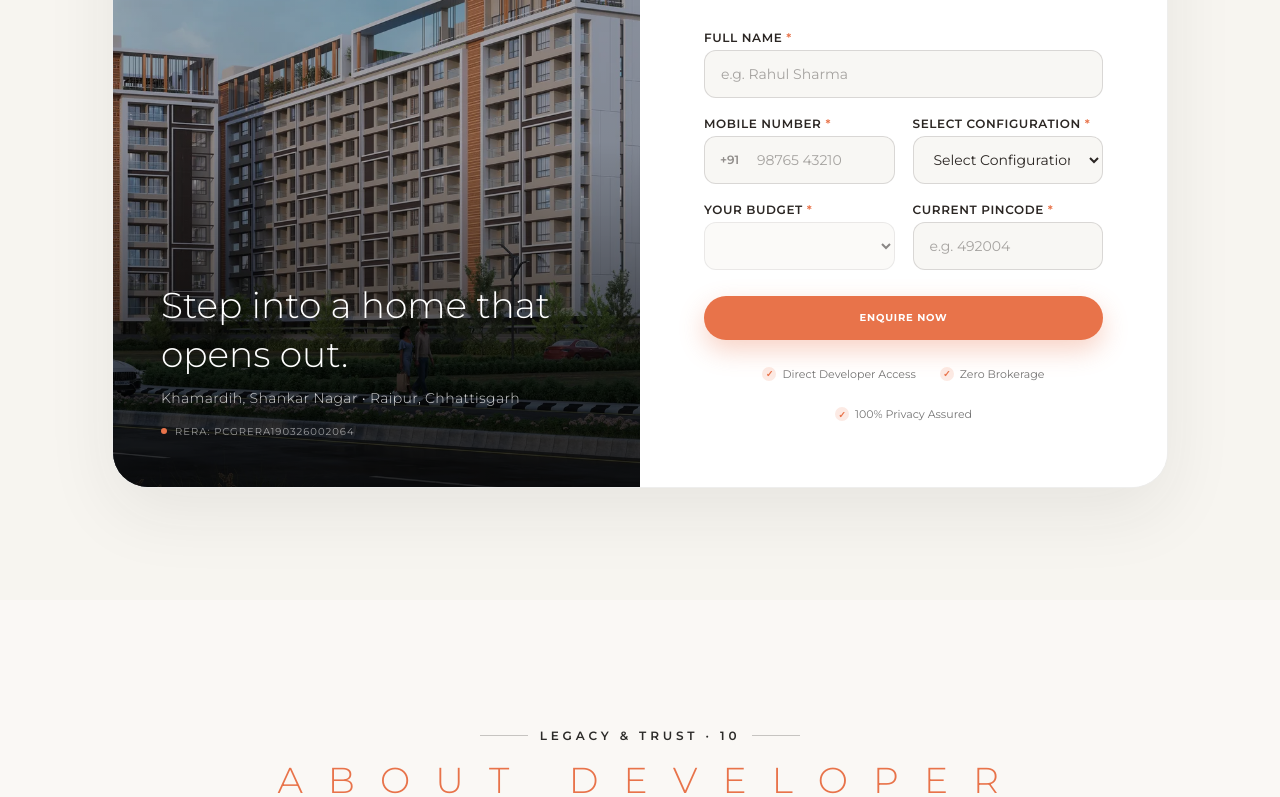
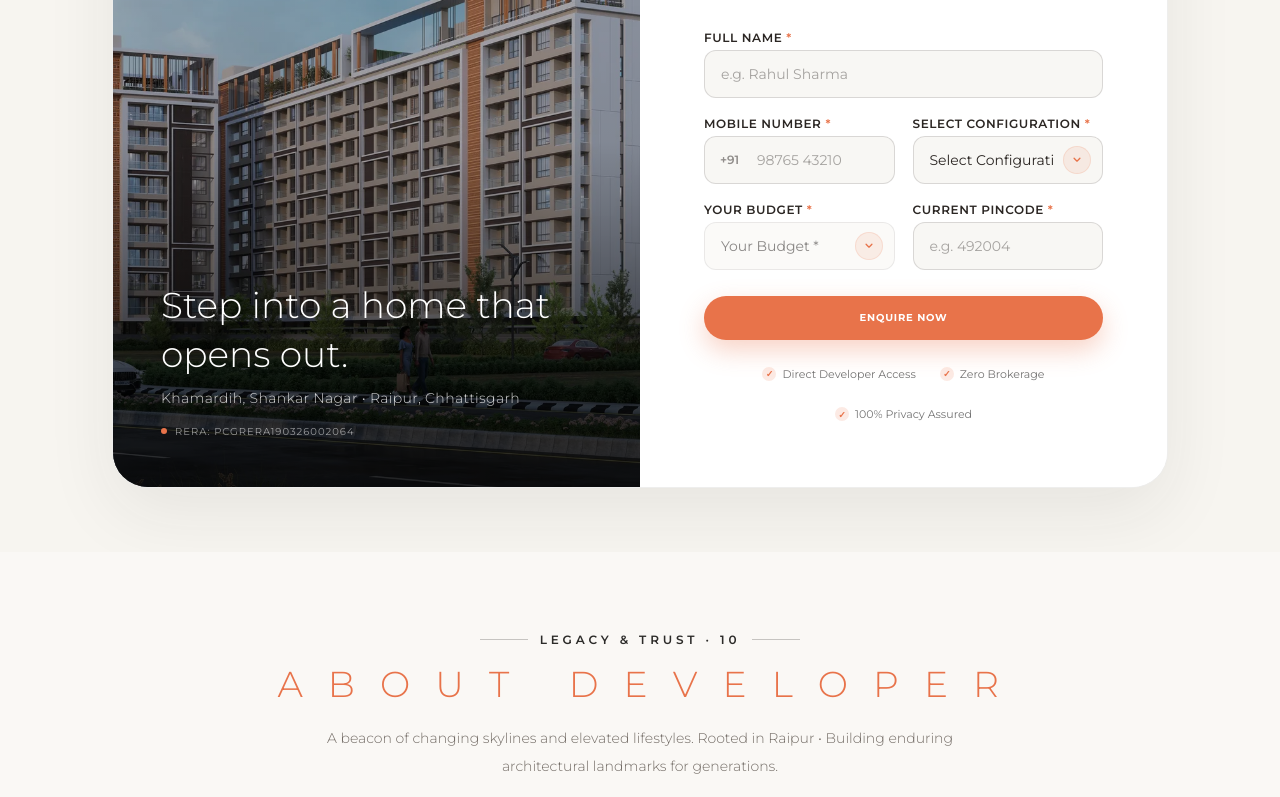
Before and after one commit to Shyanil/sumeet-urban-nest, a Next.js app: page / in a window 1280 px wide. Shown: the part 9709-10506 px from the top of the page. Built offline with nearby package versions, Linux system fonts and the light colour scheme; no server answers.

Commit message:
Polish contact and mobile developer sections

```diff
--- a/src/app/sitemap.ts
+++ b/src/app/sitemap.ts
@@ -6,6 +6,5 @@ export default function sitemap(): MetadataRoute.Sitemap {
 
   return [
     { url: siteUrl, lastModified, changeFrequency: "weekly", priority: 1 },
-    { url: `${siteUrl}/home-2`, lastModified, changeFrequency: "monthly", priority: 0.7 },
   ];
 }
--- a/src/components/ContactSection.tsx
+++ b/src/components/ContactSection.tsx
@@ -4,6 +4,7 @@ import Image from "next/image";
 import { useState, type FormEvent } from "react";
 import { useRouter } from "next/navigation";
 import { getLeadTracking } from "@/lib/leadTracking";
+import SelectChevron from "@/components/SelectChevron";
 
 type Errors = Partial<Record<"fullName" | "phoneNumber" | "budget" | "interest" | "locationPincode" | "form", string>>;
 
@@ -59,7 +60,7 @@ export default function ContactSection() {
   return (
     <section
       id="contact"
-      className="scroll-mt-20 bg-[#F7F5F0] py-16 sm:py-20 md:py-24 lg:py-28"
+      className="scroll-mt-20 bg-[#F7F5F0] pt-16 pb-10 sm:pt-20 sm:pb-12 md:pt-24 md:pb-14 lg:pt-28 lg:pb-16"
     >
       <div className="mx-auto w-full max-w-[1720px] px-6 sm:px-10 md:px-14 lg:px-20 xl:px-28 2xl:px-36">
         {/* Section Header */}
@@ -176,20 +177,24 @@ export default function ContactSection() {
                   <label htmlFor="contactBudget" className="mb-1 block text-xs font-semibold uppercase tracking-wider text-[#2B2623]">
                     Your Budget <span className="text-coral">*</span>
                   </label>
+                  <div className="relative">
                   <select
-                    id="contactBudget"
-                    name="budget"
-                    key={configuration}
-                    disabled={!configuration}
-                    className={`h-12 w-full rounded-xl border bg-[#F8F7F4] px-4 text-sm text-[#2B2623] outline-none transition focus:bg-white focus:ring-2 focus:ring-coral/20 disabled:cursor-not-allowed disabled:opacity-55 ${
+                      id="contactBudget"
+                      name="budget"
+                      key={configuration}
+                      defaultValue=""
+                      disabled={!configuration}
+                    className={`h-12 w-full appearance-none rounded-xl border bg-[#F8F7F4] px-4 pr-12 text-sm text-[#2B2623] outline-none transition focus:bg-white focus:ring-2 focus:ring-coral/20 disabled:cursor-not-allowed disabled:opacity-55 ${
                       errors.budget ? "border-red-400 focus:border-red-500" : "border-[#2B2623]/15 focus:border-coral"
                     }`}
                   >
-                    <option value="" disabled>Your Budget</option>
+                    <option value="" disabled>Your Budget *</option>
                     {configuration === "2-bohk" && <><option value="2-bohk-55-60">₹55L–₹60L</option><option value="2-bohk-60-65-plus">₹60L–₹65L+</option></>}
                     {configuration === "3-bohk" && <><option value="3-bohk-85-90">₹85L–₹90L</option><option value="3-bohk-90-95">₹90L–₹95L</option><option value="3-bohk-95-1cr-plus">₹95L–₹1Cr+</option></>}
                     {configuration === "not-sure" && <><option value="2-bohk-55-60">2 BHK: ₹55L–₹60L</option><option value="2-bohk-60-65-plus">2 BHK: ₹60L–₹65L+</option><option value="3-bohk-85-90">3 BHK: ₹85L–₹90L</option><option value="3-bohk-90-95">3 BHK: ₹90L–₹95L</option><option value="3-bohk-95-1cr-plus">3 BHK: ₹95L–₹1Cr+</option></>}
                   </select>
+                  <SelectChevron />
+                  </div>
                   {errors.budget && <p className="mt-1 text-[11px] font-medium text-red-500">{errors.budget}</p>}
                 </div>
               </div>
@@ -200,12 +205,13 @@ export default function ContactSection() {
                   <label htmlFor="contactInterest" className="mb-1 block text-xs font-semibold uppercase tracking-wider text-[#2B2623]">
                     Select Configuration <span className="text-coral">*</span>
                   </label>
+                  <div className="relative">
                   <select
                     id="contactInterest"
                     name="interest"
                     value={configuration}
                     onChange={(event) => setConfiguration(event.target.value)}
-                    className={`h-12 w-full rounded-xl border bg-[#F8F7F4] px-4 text-sm text-[#2B2623] outline-none transition focus:bg-white focus:ring-2 focus:ring-coral/20 ${
+                    className={`h-12 w-full appearance-none rounded-xl border bg-[#F8F7F4] px-4 pr-12 text-sm text-[#2B2623] outline-none transition focus:bg-white focus:ring-2 focus:ring-coral/20 ${
                       errors.interest ? "border-red-400 focus:border-red-500" : "border-[#2B2623]/15 focus:border-coral"
                     }`}
                   >
@@ -214,6 +220,8 @@ export default function ContactSection() {
                     <option value="3-bohk">3 BHK</option>
                     <option value="not-sure">Not Sure</option>
                   </select>
+                  <SelectChevron />
+                  </div>
                   {errors.interest && <p className="mt-1 text-[11px] font-medium text-red-500">{errors.interest}</p>}
                 </div>
 
--- a/src/components/DeveloperSection.tsx
+++ b/src/components/DeveloperSection.tsx
@@ -58,7 +58,7 @@ export default function DeveloperSection() {
   return (
     <section
       id="developer"
-      className="scroll-mt-20 overflow-hidden bg-[#FAF8F5] py-20 sm:py-24 md:py-28 lg:py-32"
+      className="scroll-mt-20 overflow-hidden bg-[#FAF8F5] pb-20 pt-12 sm:pb-24 sm:pt-14 md:pb-28 md:pt-16 lg:pb-32 lg:pt-20"
     >
       <div className="mx-auto w-full max-w-[1720px] px-6 sm:px-10 md:px-14 lg:px-20 xl:px-28 2xl:px-36">
         {/* Section Header */}
@@ -136,13 +136,13 @@ export default function DeveloperSection() {
               </div>
 
               {/* 4 Architectural Metric Counters */}
-              <div className="mt-10 grid grid-cols-3 gap-2 border-t border-[#2B2623]/8 pt-8 sm:gap-4">
+              <div className="mt-10 grid grid-cols-1 gap-3 border-t border-[#2B2623]/8 pt-8 sm:grid-cols-3 sm:gap-4">
                 {stats.map((s) => (
-                  <div key={s.label} className="rounded-xl bg-[#FAF8F5] p-2.5 text-left transition hover:bg-white hover:shadow-sm sm:p-4">
-                    <p className="text-xl font-light tracking-tight text-coral sm:text-3xl">
+                  <div key={s.label} className="rounded-xl bg-[#FAF8F5] p-4 text-left transition hover:bg-white hover:shadow-sm">
+                    <p className="text-2xl font-light tracking-tight text-coral sm:text-3xl">
                       {s.value}
                     </p>
-                    <p className="mt-1 whitespace-nowrap text-[8px] font-bold uppercase tracking-[0.03em] text-[#2B2623] sm:text-[10px] sm:tracking-[0.08em]">
+                    <p className="mt-1 whitespace-nowrap text-[10px] font-bold uppercase tracking-[0.08em] text-[#2B2623]">
                       {s.label}
                     </p>
                     <p className="mt-0.5 text-[10px] text-[#857d76]">
```
